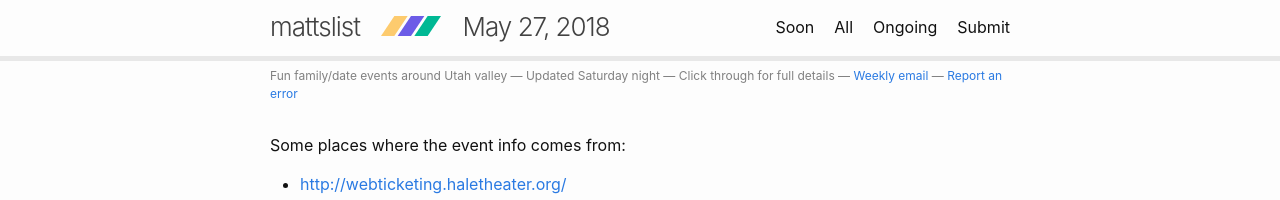
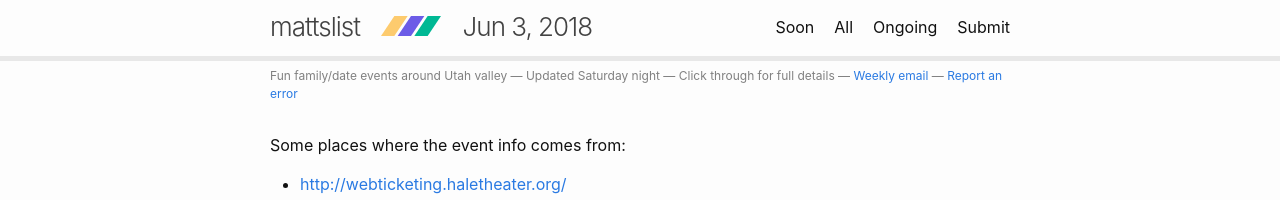
Before and after one commit to iffy/utahvalley, a Jekyll site: the page built from sources.md, in a window 1280 px wide. Shown: the top 200 px of the page. Built offline with Jekyll 4.4.1, drawn with Linux system fonts in a browser that asks for light colours; comment, search, counter and statistics services are not loaded.

Commit message:
List from 2018-06-03

```diff
--- a/_data/startdate.yml
+++ b/_data/startdate.yml
@@ -1 +1 @@
-2018-05-27
+2018-06-03
```
